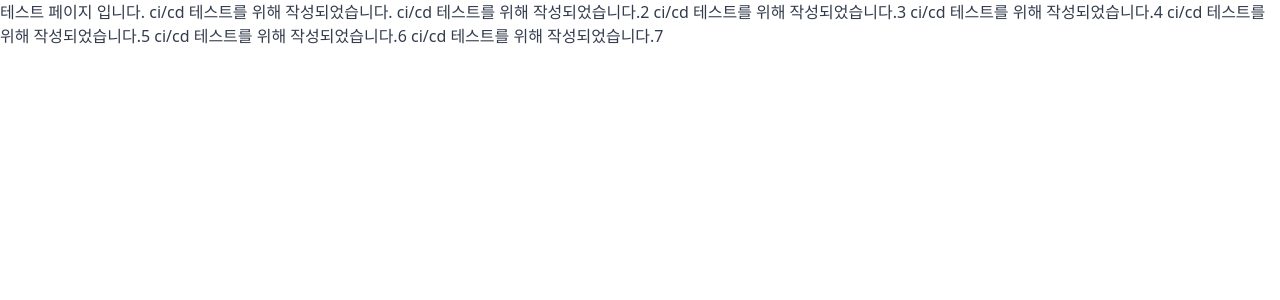
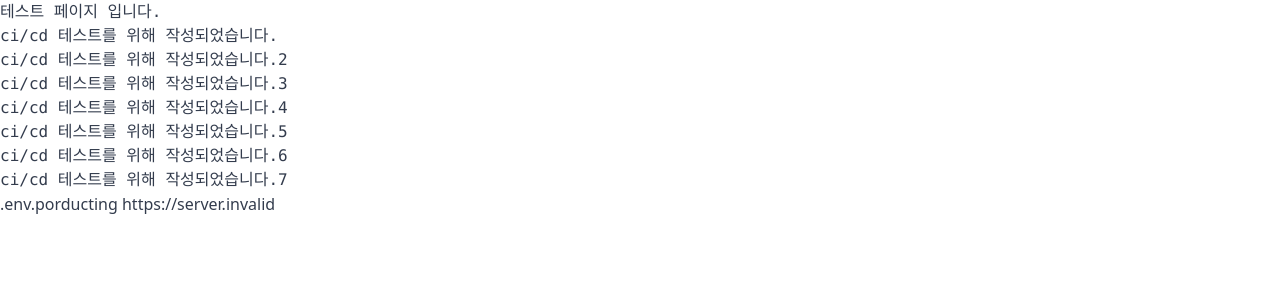
Before and after one commit to karbons/gnu5_svelte_skeleton, a SvelteKit app: page / in a window 1280 px wide. Shown: the top 300 px of the page. Built offline with nearby package versions, Linux system fonts and the light colour scheme; no server answers.

Commit message:
env 테스트

```diff
--- a/src/routes/+page.svelte
+++ b/src/routes/+page.svelte
@@ -10,7 +10,7 @@ import Footer from '$lib/components/theme/footer/Footer.svelte';
 
 
 <!--  -->
-
+<pre>
 테스트 페이지 입니다.
 ci/cd 테스트를 위해 작성되었습니다.
 ci/cd 테스트를 위해 작성되었습니다.2
@@ -19,4 +19,10 @@ ci/cd 테스트를 위해 작성되었습니다.4
 ci/cd 테스트를 위해 작성되었습니다.5
 ci/cd 테스트를 위해 작성되었습니다.6
 ci/cd 테스트를 위해 작성되었습니다.7
+</pre>
+
+<div>
+    .env.porducting
+    {import.meta.env.VITE_API_ENDPOINT}
+</div>
 <Footer />
```
Also changed, not shown: ecosystem.config.js (added, +17 -0 lines).
